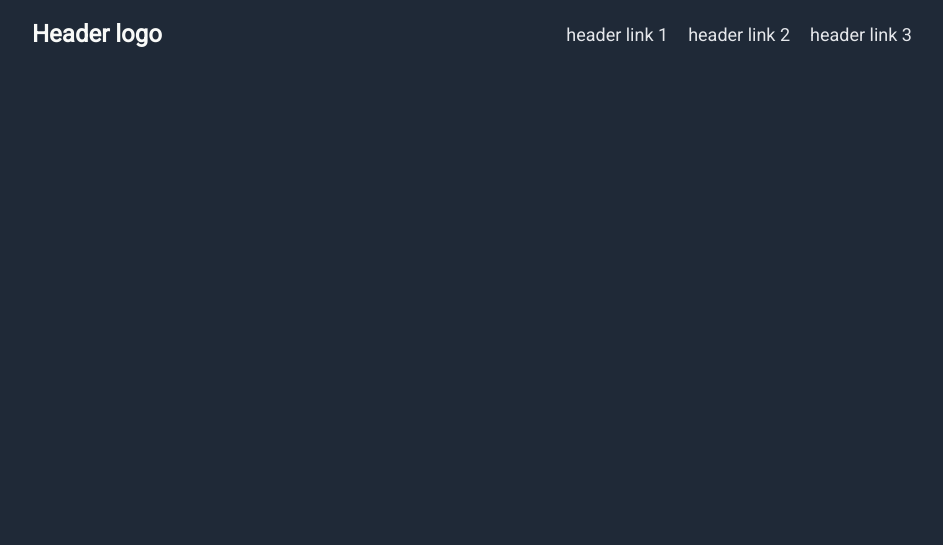
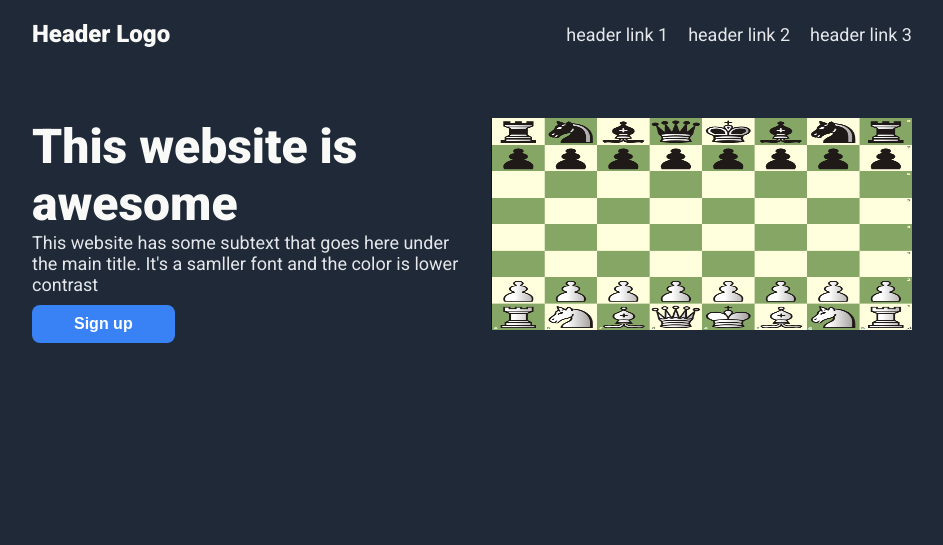
Before and after one commit to Bokeron8/odin_project, a plain HTML site: page css-exercises/flex/project-landing-page/html/index.html in a window 1280 px wide. Shown: the whole page, without its empty margins (168-1111 px from the left). Drawn offline with Linux system fonts and the light colour scheme.

Commit message:
Modify 'style.css' & 'index.html' Finish awesome text and image

```diff
--- a/css-exercises/flex/project-landing-page/css/style.css
+++ b/css-exercises/flex/project-landing-page/css/style.css
@@ -1,4 +1,4 @@
-@import url('https://fonts.googleapis.com/css2?family=Roboto&display=swap');
+@import url('https://fonts.googleapis.com/css2?family=Roboto:wght@400;900&display=swap');
 
 *{
     margin: 0;
@@ -10,6 +10,7 @@ body{
     display: flex;
     flex-direction: column;
     align-items: center;
+    gap: 50px;
 }
 ul{
     list-style: none;
@@ -32,8 +33,46 @@ header{
     display: flex;
     gap: 20px;
 }
-.link a{
+.link a, .hero-sub{
     text-decoration: none;
     font-size: 18px;
     color:#E5E7Eb;
 }
+main{
+    width: 100vw;
+    gap: 50px;
+}
+.container-awesome{
+    display: flex;
+    box-sizing: border-box;
+    padding: 0px 200px;
+    gap: 20px;
+}
+.hero{
+    display: flex;
+    flex-direction: column;
+    align-items: flex-start;
+    gap: 10px;
+}
+.hero-main{
+    font-size: 48px;
+    font-weight: 900;
+    max-width: 500;
+    color: #f9faf8;
+}
+.image{
+    width: 100%;
+}
+.placeholder-image{
+    width: 100%;
+    height: 50%;
+}
+.sign-up-btn{
+    background-color: #3882f6;
+    color: white;
+    border: none;
+    border-radius: 8px;
+    padding: 10px 42px;
+    font-weight: bold;
+    font-size: 16px;
+}
--- a/css-exercises/flex/project-landing-page/html/index.html
+++ b/css-exercises/flex/project-landing-page/html/index.html
@@ -10,7 +10,7 @@
 <body>
     <header>
         <div class="header-container">
-            <div class="header-logo">Header logo</div>
+            <div class="header-logo">Header Logo</div>
             <nav class="header-links">
                 <ul class="links-list">
                     <li class="link"><a href="">header link 1</a></li>
@@ -21,7 +21,18 @@
         </div>
     </header>
     <main>
-
+        <div class="container-awesome">
+            <div class="hero">
+                <div class="hero-text">
+                    <h1 class="hero-main">This website is awesome</h1>
+                    <p class="hero-sub">This website has some subtext that goes here under the main title. It's a samller font and the color is lower contrast</p>
+                </div>
+                <button class="sign-up-btn">Sign up</button>
+            </div>
+            <div class="image">
+                <img src="../src/chess_board.webp" alt="" class="placeholder-image">
+            </div>
+        </div>
     </main>
     <footer>
 
```
